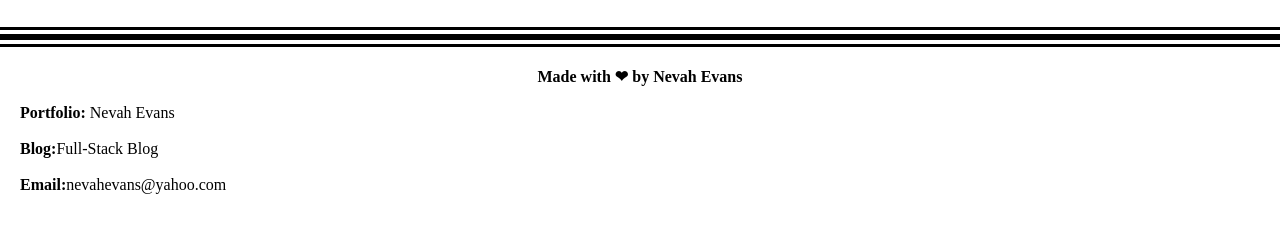
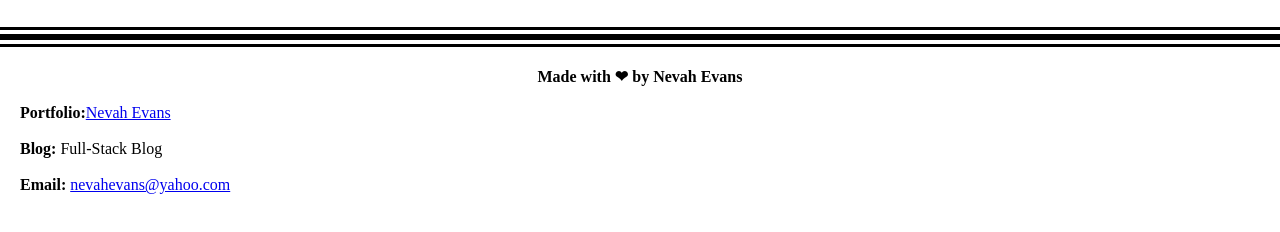
Before and after one commit to nevah-evans/My-First-Blog, a plain HTML site: page blog.html in a window 1280 px wide. Shown: the part 68-300 px from the top of the page. Drawn offline with Linux system fonts and the light colour scheme.

Commit message:
added hyperlinks to full stack portfolio and email

```diff
--- a/blog.html
+++ b/blog.html
@@ -36,13 +36,13 @@
 <footer>
     <h4 id="made-with">Made with &#10084; by Nevah Evans</h4>
     <span id="portfolio">
-        <p><strong>Portfolio:</strong> Nevah Evans</p>
+        <p><strong>Portfolio:</strong><a href="https://nevah-evans.github.io/full-stack-portfolio/">Nevah Evans</a></p>
     </span>
     <span id="blog">
-        <p><strong>Blog:</strong>Full-Stack Blog</p>
+        <p><strong>Blog: </strong>Full-Stack Blog</p>
     </span>
     <span id="email">
-        <p><strong>Email:</strong>nevahevans@yahoo.com</p>
+        <p><strong>Email:</strong> <a href="mailto:nevahevans@yahoo.com">nevahevans@yahoo.com</a></p>
     </span>
 </footer>
 <script src="./assets/js/logic.js"></script>
```
